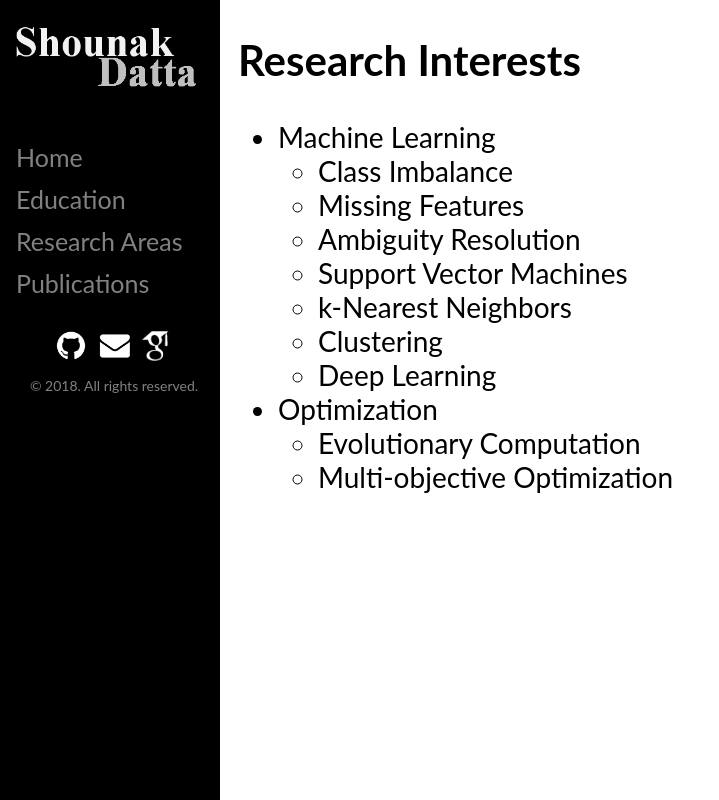
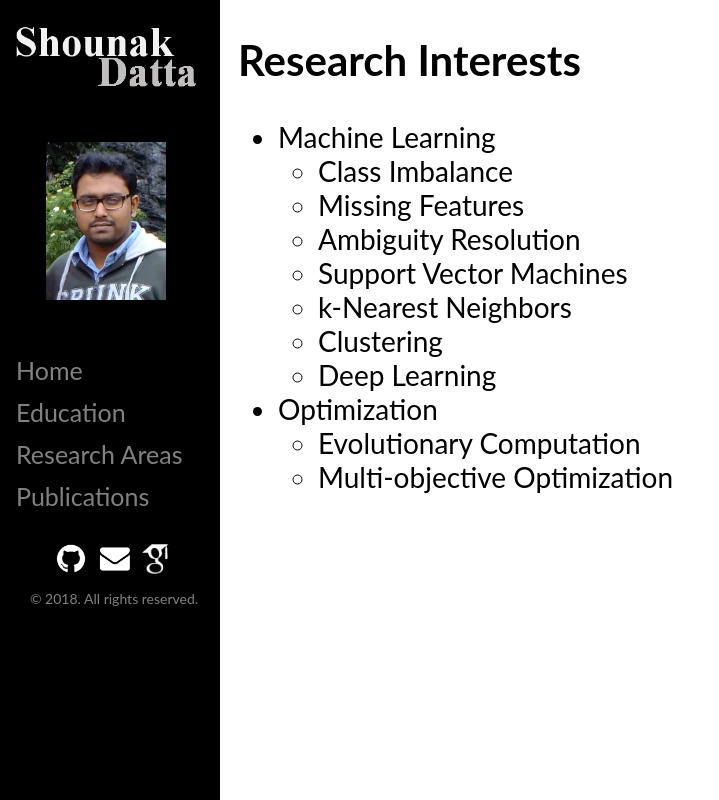
Before and after one commit to Shounak-D/Shounak-D.github.io, a plain HTML site: page areas.html in a window 1280 px wide. Shown: the whole page, without its empty margins (0-719 px from the left). Drawn offline with Linux system fonts and the light colour scheme.

Commit message:
Update areas.html

```diff
--- a/areas.html
+++ b/areas.html
@@ -85,6 +85,7 @@ body {
 
 <div class="sidenav">
   <a href="/"><img src="logo.png" alt="Shounak Datta" style="width:180px"></a><br><br>
+  <a href="/"><img src="shounak2.jpg" alt="Shounak Datta" style="margin-left:30px;" width="120"></a><br><br>
   <a href="/">Home</a>
   <a href="/edu.html">Education</a>
   <a href="/areas.html">Research Areas</a>
```
